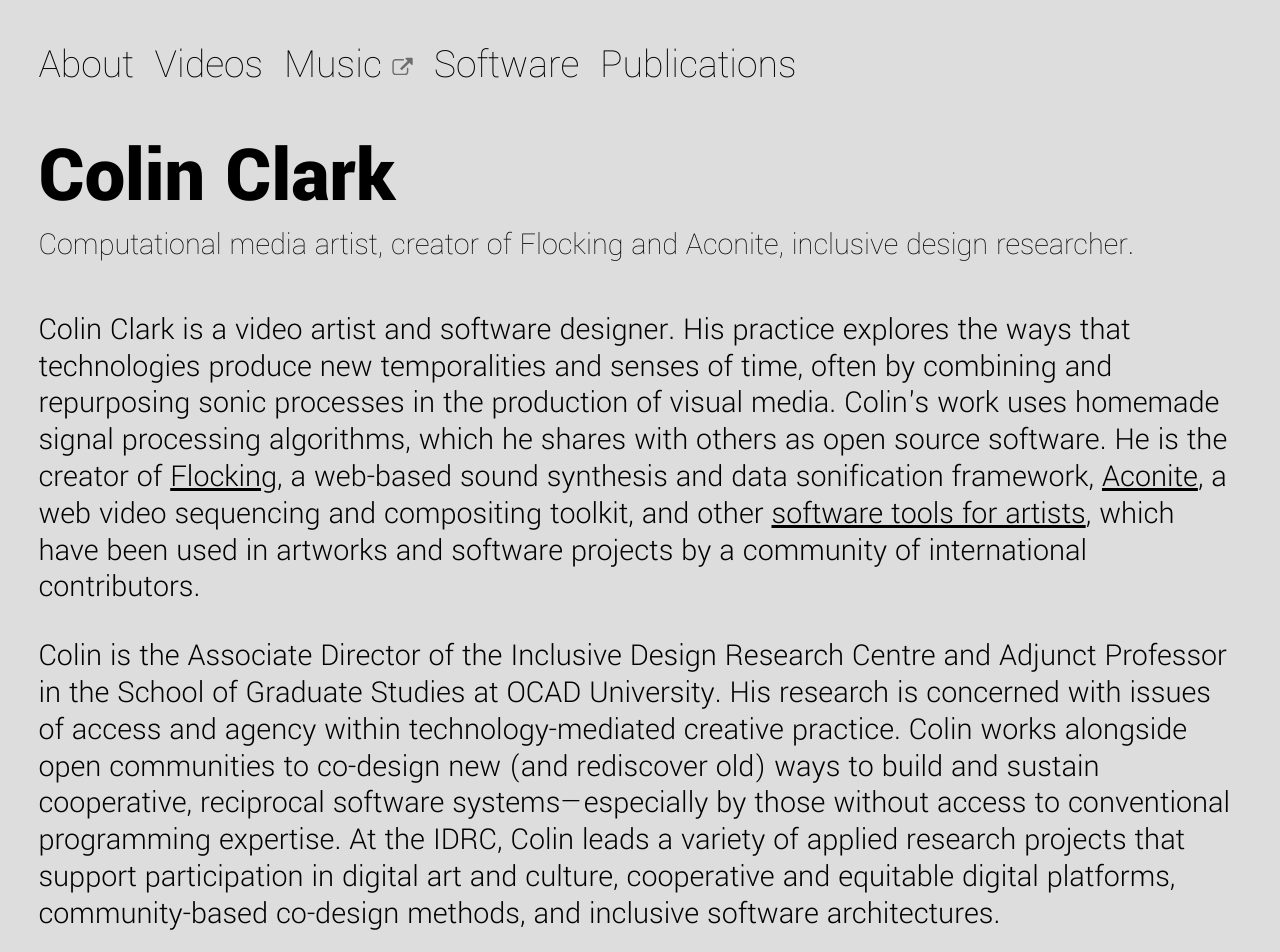
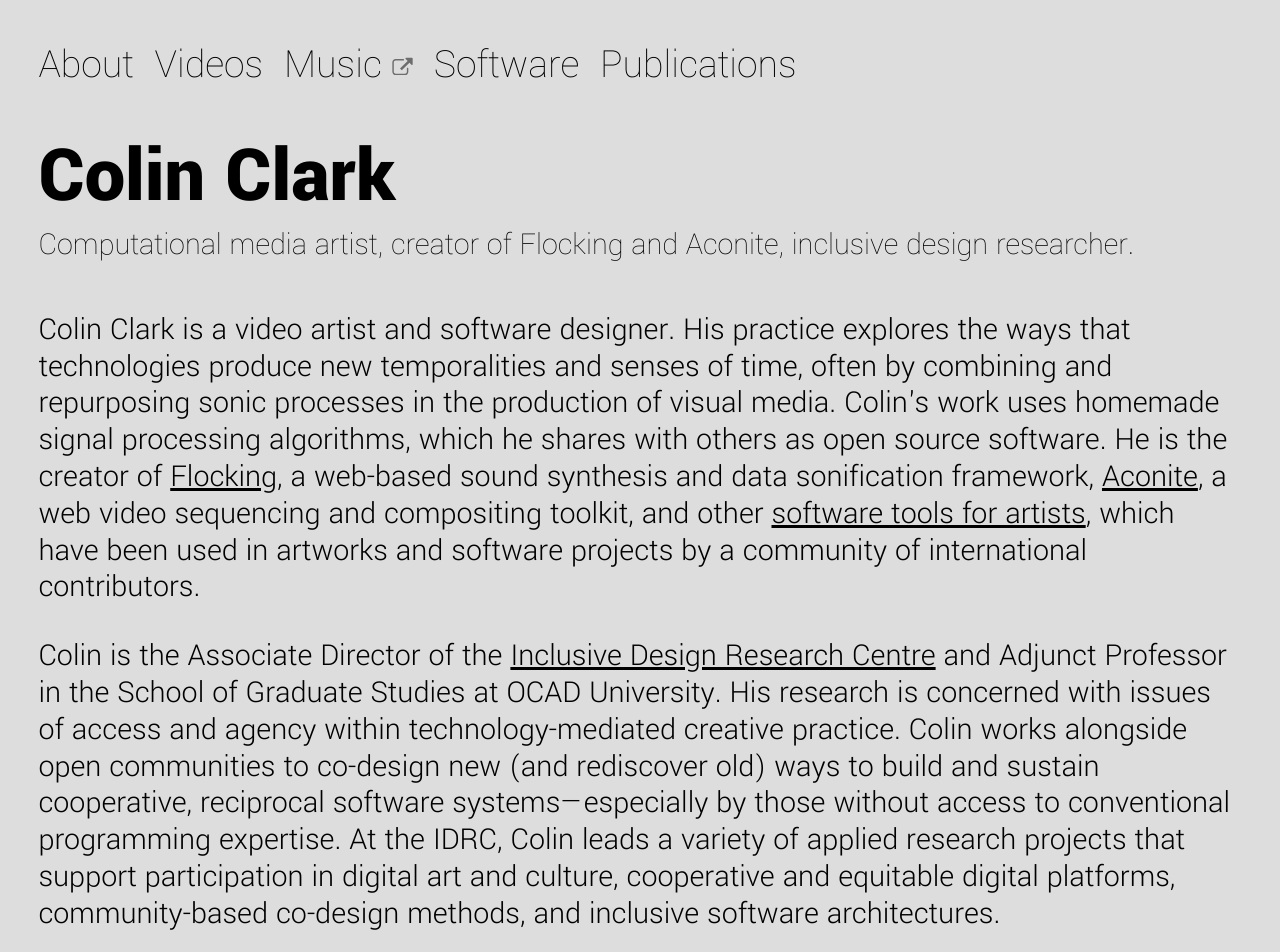
Before and after one commit to colinbdclark/colinclark-org-website, a plain HTML site: page index.html in a window 1280 px wide. Shown: the top 952 px of the page. Drawn offline with Linux system fonts and the light colour scheme.

Commit message:
Adds IDRC link.

```diff
--- a/index.html
+++ b/index.html
@@ -26,7 +26,7 @@
             <p class="bio-long">
                 Colin Clark is a video artist and software designer. His practice explores the ways that technologies produce new temporalities and senses of time, often by combining and repurposing sonic processes in the production of visual media. Colin's work uses homemade signal processing algorithms, which he shares with others as open source software. He is the creator of <a href="http://flockingjs.org">Flocking</a>, a web-based sound synthesis and data sonification framework, <a href="https://github.com/colinbdclark/aconite">Aconite</a>, a web video sequencing and compositing toolkit, and other <a href="software">software tools for artists</a>, which have been used in artworks and software projects by a community of international contributors.</p>
 
-                <p>Colin is the Associate Director of the Inclusive Design Research Centre and Adjunct Professor in the School of Graduate Studies at OCAD University. His research is concerned with issues of access and agency within technology-mediated creative practice. Colin works alongside open communities to co-design new (and rediscover old) ways to build and sustain cooperative, reciprocal software systems&mdash;especially by those without access to conventional programming expertise. At the IDRC, Colin leads a variety of applied research projects that support participation in digital art and culture, cooperative and equitable digital platforms, community-based co-design methods, and inclusive software architectures.</p>
+                <p>Colin is the Associate Director of the <a href="https://idrc.ocadu.ca">Inclusive Design Research Centre</a> and Adjunct Professor in the School of Graduate Studies at OCAD University. His research is concerned with issues of access and agency within technology-mediated creative practice. Colin works alongside open communities to co-design new (and rediscover old) ways to build and sustain cooperative, reciprocal software systems&mdash;especially by those without access to conventional programming expertise. At the IDRC, Colin leads a variety of applied research projects that support participation in digital art and culture, cooperative and equitable digital platforms, community-based co-design methods, and inclusive software architectures.</p>
 
                 <p>As a composer, his music has been performed by Arraymusic, the neither/nor collective, the Draperies, and his own ensembles, Lions and Fleischmop. Colin has composed soundtracks for films by Izabella Pruska-Oldenhof and R. Bruce Elder that have been shown at film festivals and cinematheques internationally. Colin holds an MFA from OCAD University in Interdisciplinary Art, Media, and Design. He has been a member of Toronto's Loop Collective since 2001.</p>
 
```
